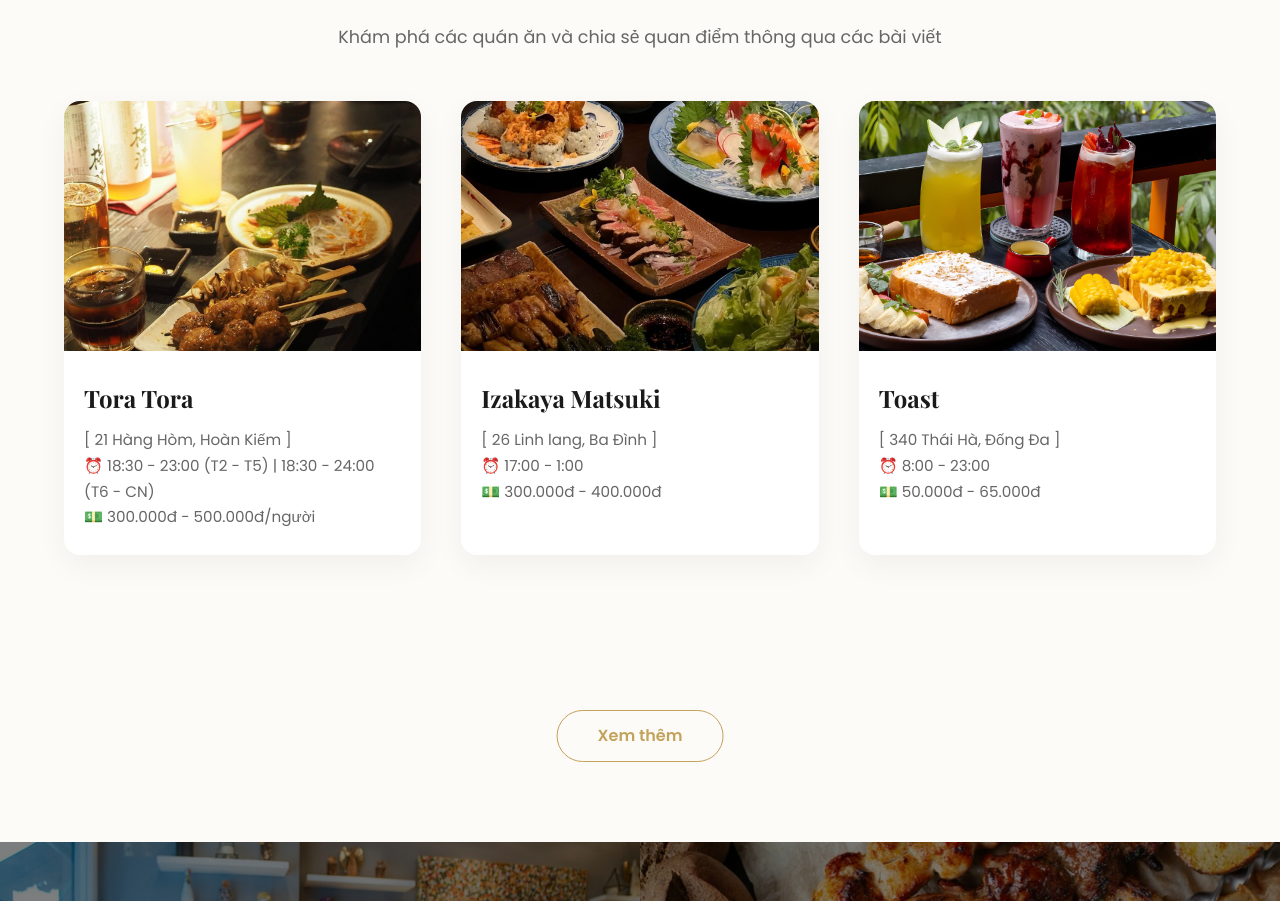
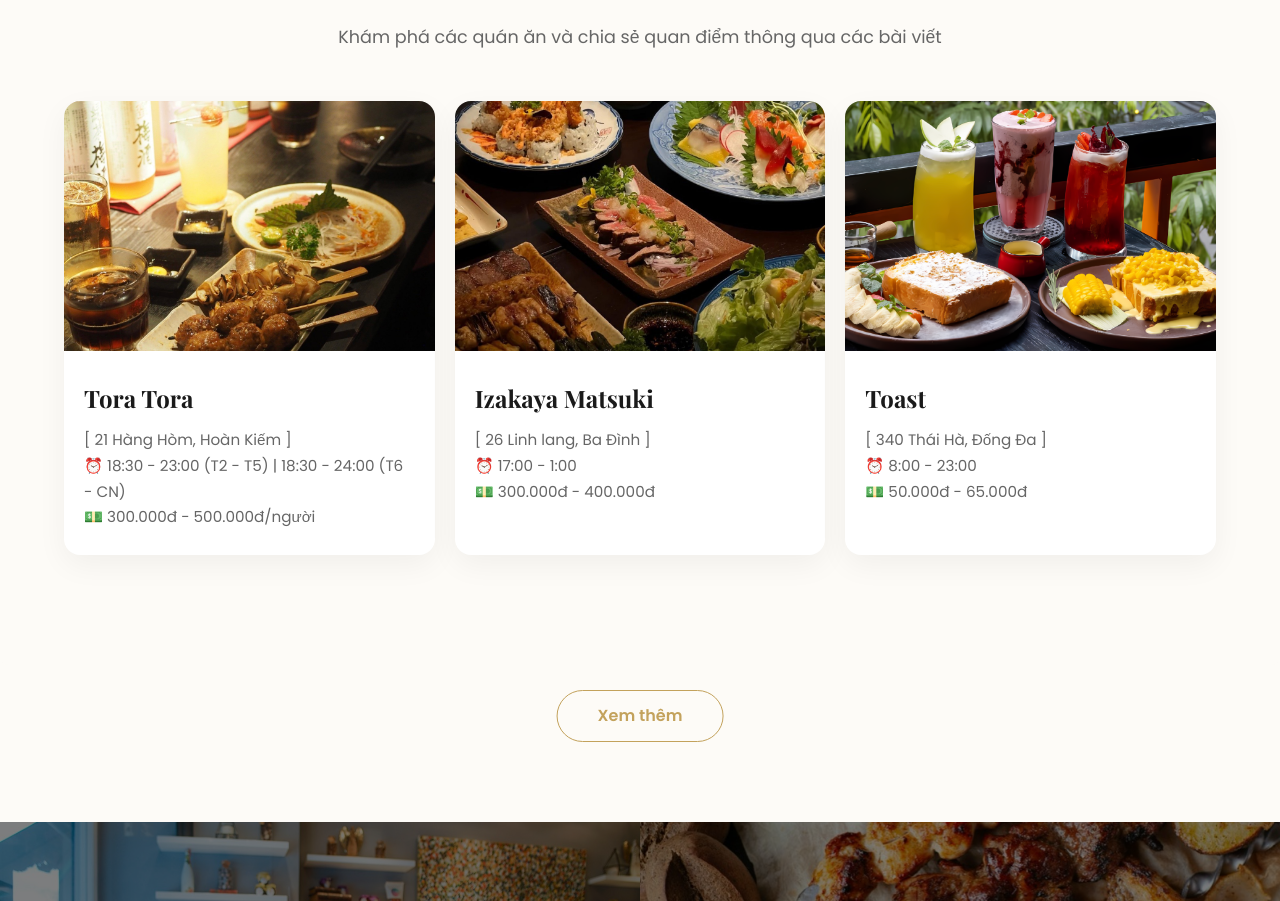
Before and after one commit to hailey1601/hanoi-bites, a React (Vite) app: page / in a window 1280 px wide. Shown: the part 949-1850 px from the top of the page. Built offline with nearby package versions, Linux system fonts and the light colour scheme; a web font is replaced by a local one.

Commit message:
Fix AI api crash and adjust d6 grid gap

```diff
--- a/src/pages/Home/home.css
+++ b/src/pages/Home/home.css
@@ -403,9 +403,9 @@
 .d6 {
   display: grid;
   grid-template-columns: repeat(auto-fit, minmax(320px, 1fr));
-  gap: 40px;
+  gap: 20px;
   max-width: 1200px;
-  margin: 0 auto 50px auto;
+  margin: 0 auto 30px auto;
 }
 
 
```
Also changed, not shown: src/pages/Home/home.jsx (+4 -0 lines).
